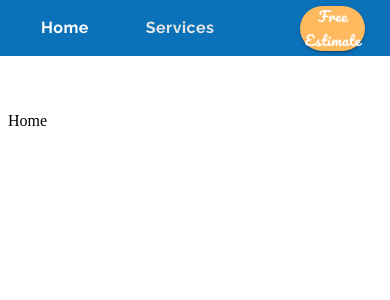
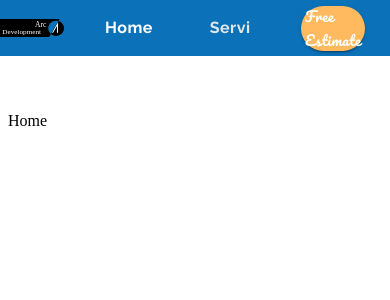
Before and after one commit to edcas21/mui-prac-proj, a React (Create React App) app: page / in a window 390 px wide. Shown: the top 300 px of the page. Built offline with nearby package versions, Linux system fonts and the light colour scheme.

Commit message:
Finished section 2

```diff
--- a/src/components/ui/header.component.jsx
+++ b/src/components/ui/header.component.jsx
@@ -1,4 +1,4 @@
-import React, { useState } from "react";
+import React, { useState, useEffect } from "react";
 import { styled } from "@mui/system";
 import { Link } from "react-router-dom";
 
@@ -14,7 +14,6 @@ import {
 } from "@mui/material";
 
 import logo from "../../assets/logo.svg";
-import { ReactComponent as Logo } from "../../assets/logo.svg";
 
 // theme
 import theme from "./theme";
@@ -26,7 +25,16 @@ const headerStyles = {
     marginBottom: "3em",
   },
   logo: {
-    height: "7em",
+    height: "8em",
+    [theme.breakpoints.down("md")]: {
+      height: "7em",
+    },
+  },
+  logoContainer: {
+    padding: 0,
+    "&:hover": {
+      backgroundColor: "transparent",
+    },
   },
   tabContainer: {
     marginLeft: "auto",
@@ -41,11 +49,13 @@ const headerStyles = {
   },
 };
 
-const StyledTab = styled(Tab)(({ theme }) => ({
-  ...theme.typography.tab,
-  minWidth: 10,
-  marginLeft: "25px",
-}));
+const StyledTab = styled((props) => <Tab component={Link} {...props} />)(
+  ({ theme }) => ({
+    ...theme.typography.tab,
+    minWidth: 10,
+    marginLeft: "25px",
+  })
+);
 
 // functions
 function ElevationScroll(props) {
@@ -64,24 +74,71 @@ function ElevationScroll(props) {
 const Header = () => {
   const [value, setValue] = useState(0);
 
+  const handleChange = (e, value) => {
+    setValue(value);
+  };
+
+  useEffect(() => {
+    console.log(value);
+    console.log(window.location.pathname);
+    switch (window.location.pathname) {
+      case "/":
+        if (value !== 0) setValue(0);
+        break;
+      case "/services":
+        if (value !== 1) setValue(1);
+        break;
+      case "/revolution":
+        if (value !== 2) setValue(2);
+        break;
+      case "/about":
+        if (value !== 3) setValue(3);
+        break;
+      case "/contact":
+        if (value !== 4) setValue(4);
+        break;
+      case "/estimate":
+        if (value !== 5) setValue(5);
+        break;
+      default:
+        break;
+    }
+  }, [value]); // only run if value is updated
+
   return (
     <>
       <ElevationScroll>
         {/* Default position of "fixed" */}
         <AppBar position="fixed">
           <Toolbar disableGutters>
-            {/* <Logo sx={headerStyles.logo} /> */}
-            <Tabs sx={{ ...headerStyles.tabContainer }} value={value}>
-              <StyledTab label="Home" />
-              <StyledTab label="Services" />
-              <StyledTab label="The Revolution" />
-              <StyledTab label="About Us" />
-              <StyledTab label="Contact Us" />
+            <Button
+              sx={headerStyles.logoContainer}
+              disableRipple
+              component={Link}
+              to="/"
+              onClick={() => setValue(0)}
+            >
+              <img sx={headerStyles.logo} alt="company logo" src={logo} />
+            </Button>
+
+            <Tabs
+              sx={{ ...headerStyles.tabContainer }}
+              onChange={handleChange}
+              value={value}
+            >
+              {/* <StyledTab label="Home" /> */}
+              <StyledTab label="Home" to="/" />
+              <StyledTab label="Services" to="/services" />
+              <StyledTab label="The Revolution" to="/revolution" />
+              <StyledTab label="About Us" to="/about" />
+              <StyledTab label="Contact Us" to="/contact" />
             </Tabs>
             <Button
               sx={headerStyles.button}
               variant="contained"
               color="secondary"
+              component={Link}
+              to="/estimate"
             >
               Free Estimate
             </Button>
```
